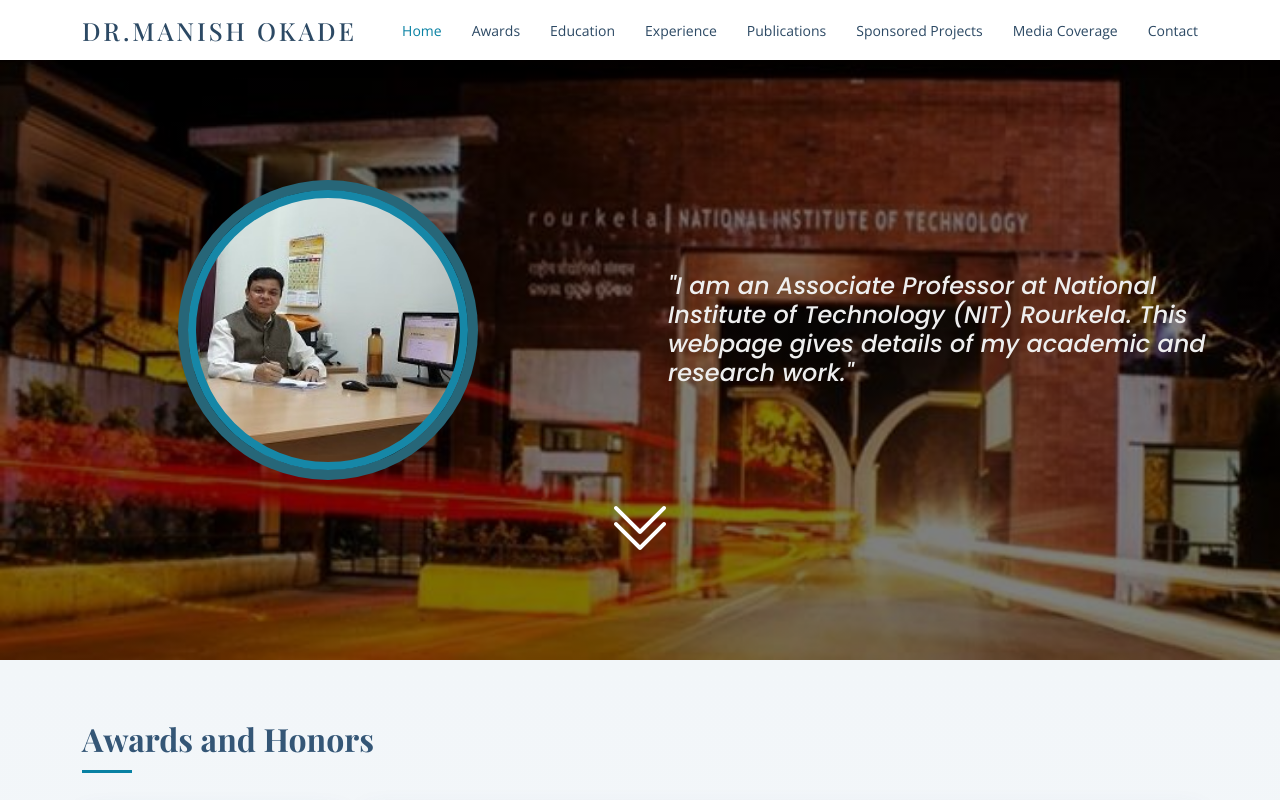
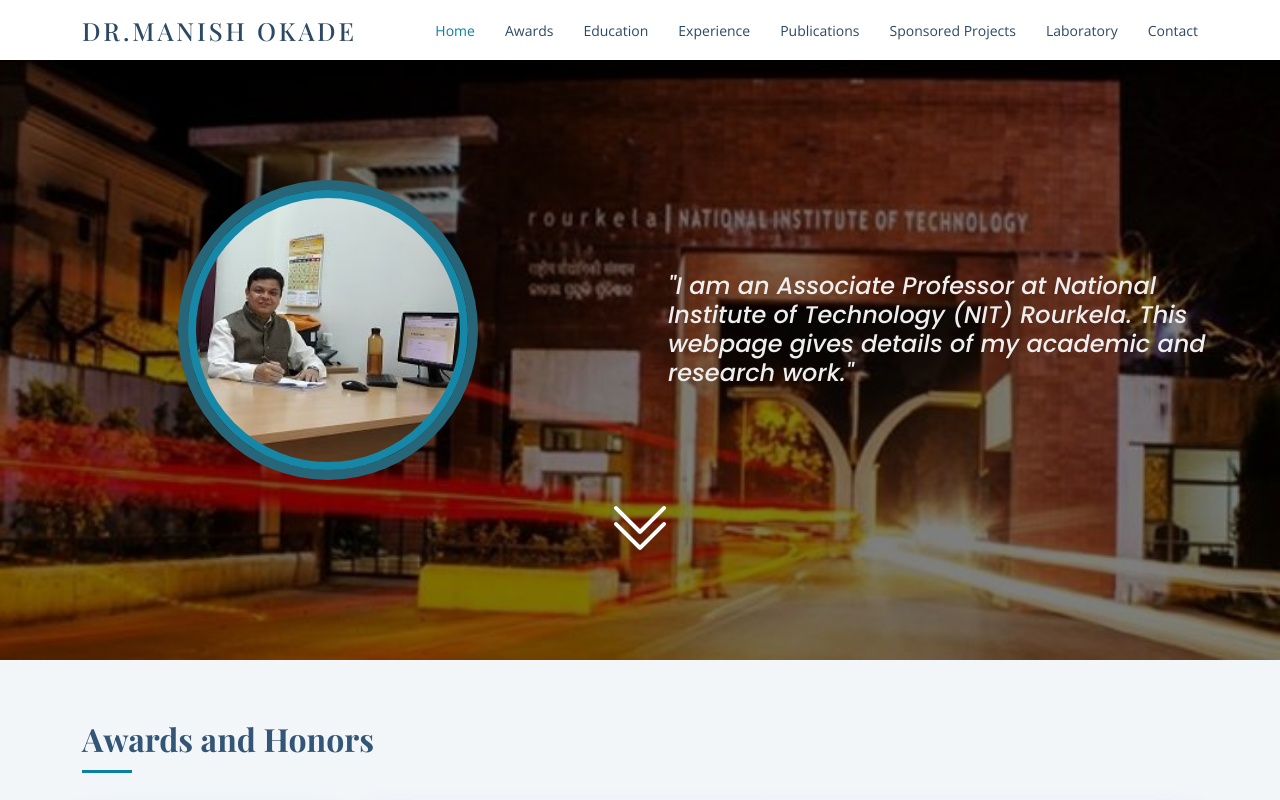
Before and after one commit to Sudesha-STR/project-prof, a plain HTML site: page index.html in a window 1280 px wide. Shown: the top 800 px of the page. Drawn offline with nearby package versions, Linux system fonts and the light colour scheme; a web font is replaced by a local one.

Commit message:
update: changed 'Media Coverage' to 'Laboratory

```diff
--- a/index.html
+++ b/index.html
@@ -44,7 +44,7 @@
         <li><a class="nav-link scrollto" href="#resume">Experience</a></li>
         <li><a class="nav-link scrollto" href="/publications.html">Publications</a></li>
         <li><a class="nav-link scrollto" href="/sponsoredProjects.html">  Sponsored Projects</a></li>
-        <li><a class="nav-link scrollto" href="#media-coverage">Media Coverage</a></li>
+        <li><a class="nav-link scrollto" href="#laboratory">Laboratory</a></li>
 
         <li><a class="nav-link scrollto" href="#contact">Contact</a></li>
       </ul>
@@ -320,11 +320,11 @@
     </div>
   </section><!-- End Resume Section -->
 
-  <!-- ======= Media Coverage Section ======= -->
-  <section id="media-coverage" class="testimonials section-bg">
+  <!-- ======= Laboratory Section ======= -->
+  <section id="laboratory" class="testimonials section-bg">
     <div class="container">
       <div class="section-title">
-        <h2>Media Coverage</h2>
+        <h2>Laboratory</h2>
       </div>
       <div class="testimonials-slider swiper-container" data-aos="fade-up" data-aos-delay="100">
         <div class="swiper-wrapper">
```
